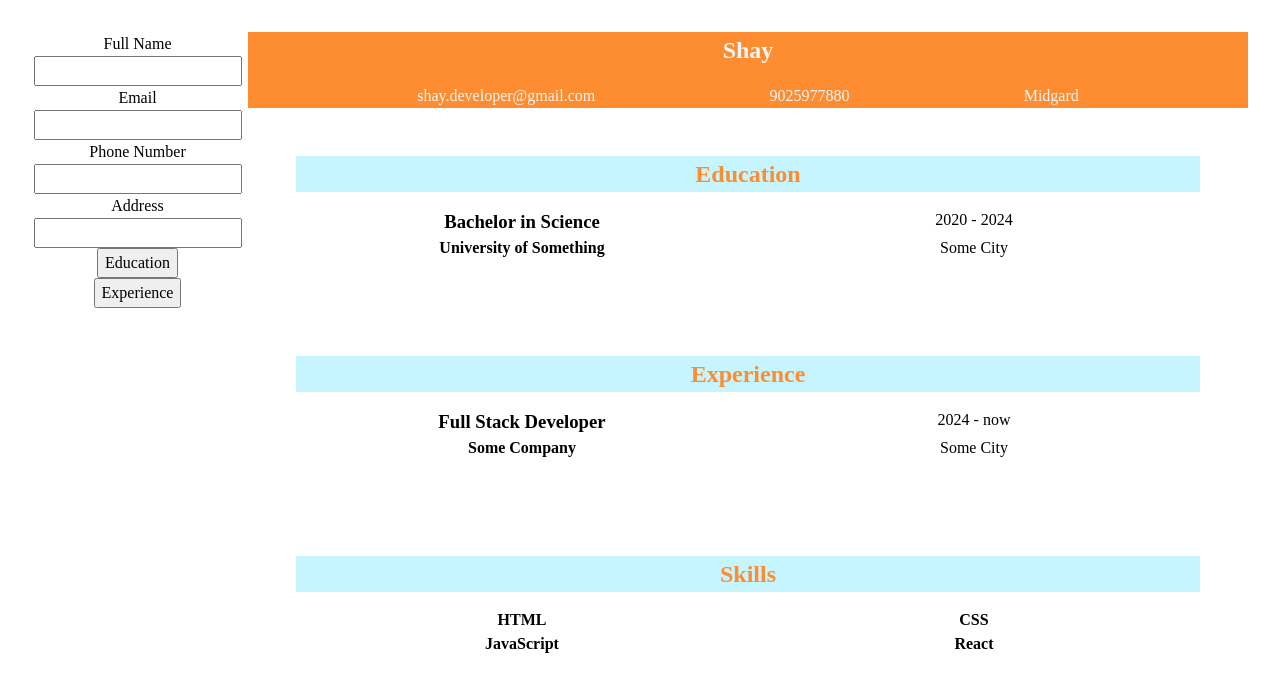
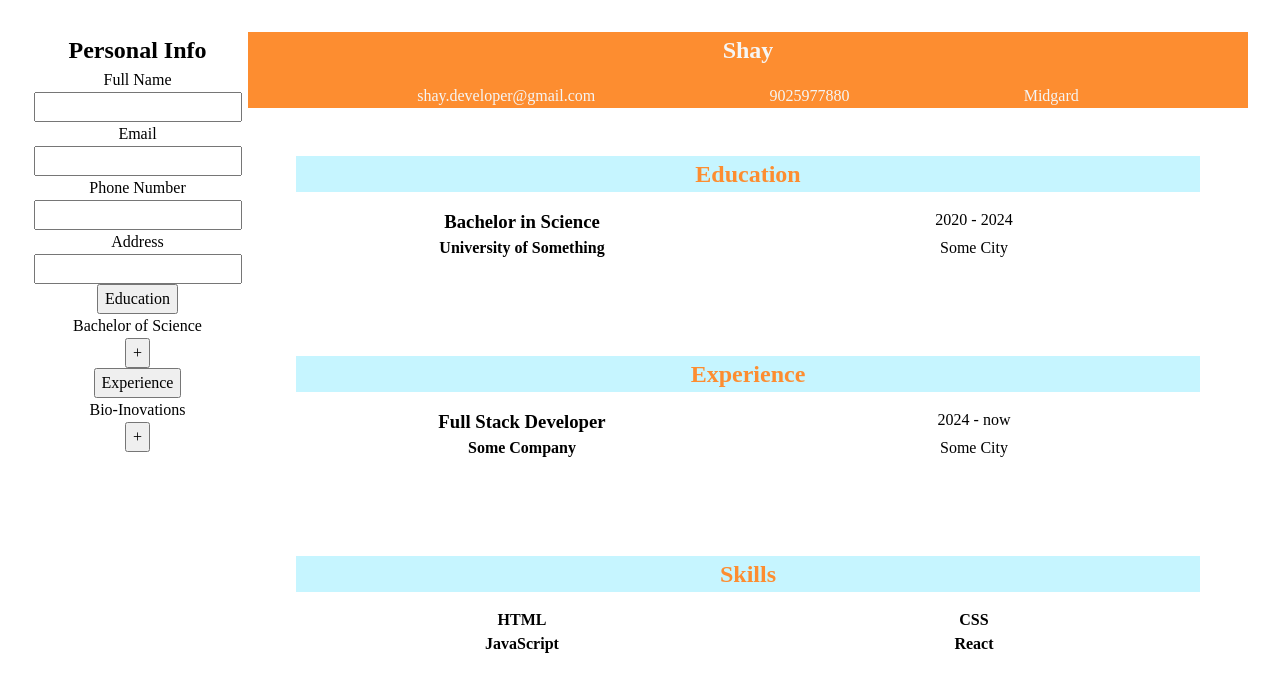
Before and after one commit to Shay-Webdev/cv-app, a React (Vite) app in the folder cv-app/: page / in a window 1280 px wide. Shown: the top 692 px of the page. Built offline with nearby package versions, Linux system fonts and the light colour scheme.

Commit message:
Feature: Add toggle function to user input buttons

```diff
--- a/cv-app/src/components/user-input.jsx
+++ b/cv-app/src/components/user-input.jsx
@@ -19,6 +19,8 @@ function handleOpenModal(dialogClass) {
 }
 function PersonalDetailsInput() {
   return (
+    <div className='personal-input-container'>
+      <h1>Personal Info</h1>
       <form action='' className='personal-input-form'>
         <label htmlFor='input-fullname'>Full Name</label>
         <input type='text' id='input-fullname' />
@@ -29,6 +31,7 @@ function PersonalDetailsInput() {
         <label htmlFor='input-address'>Address</label>
         <input type='text' id='input-address' />
       </form>
+    </div>
   );
 }
 
@@ -39,11 +42,25 @@ function EducationInput() {
         type='button'
         className='education-input-container-button input-containers-btn'
         onClick={() => {
-          handleOpenModal('.education-input-form');
+          handleCloseModal('.education-input-form');
+          handleOpenModal('.education-list');
         }}
       >
         Education
       </button>
+      <div className='education-list'>
+        <div className='education-1'>Bachelor of Science</div>
+        <button
+          type='button'
+          className='education-add-list-btn'
+          onClick={() => {
+            handleCloseModal('.education-list');
+            handleOpenModal('.education-input-form');
+          }}
+        >
+          +
+        </button>
+      </div>
       <form action='' className='education-input-form input-forms'>
         <label>
           Institute
@@ -75,7 +92,10 @@ function EducationInput() {
           <button
             type='button'
             className='education-cancel-btn input-cancel-btns'
-            onClick={() => handleCloseModal('.education-input-form')}
+            onClick={() => {
+              handleCloseModal('.education-input-form');
+              handleOpenModal('.education-list');
+            }}
           >
             Cancel
           </button>
@@ -91,10 +111,26 @@ function ExperienceInput() {
       <button
         type='button'
         className='experience-input-container-button input-containers-btn'
-        onClick={() => handleOpenModal('.experience-input-form')}
+        onClick={() => {
+          handleCloseModal('.experience-input-form');
+          handleOpenModal('.experience-list');
+        }}
       >
         Experience
       </button>
+      <div className='experience-list'>
+        <div className='experience-1'>Bio-Inovations</div>
+        <button
+          type='button'
+          className='experience-add-list-btn'
+          onClick={() => {
+            handleCloseModal('.experience-list');
+            handleOpenModal('.experience-input-form');
+          }}
+        >
+          +
+        </button>
+      </div>
       <form action='' className='experience-input-form input-forms'>
         <label>
           Company
@@ -126,7 +162,10 @@ function ExperienceInput() {
           <button
             type='button'
             className='experience-cancel-btn input-cancel-btns'
-            onClick={() => handleCloseModal('.experience-input-form')}
+            onClick={() => {
+              handleCloseModal('.experience-input-form');
+              handleOpenModal('.experience-list');
+            }}
           >
             Cancel
           </button>
```
Lines whose indentation alone changed are shown as unchanged.
